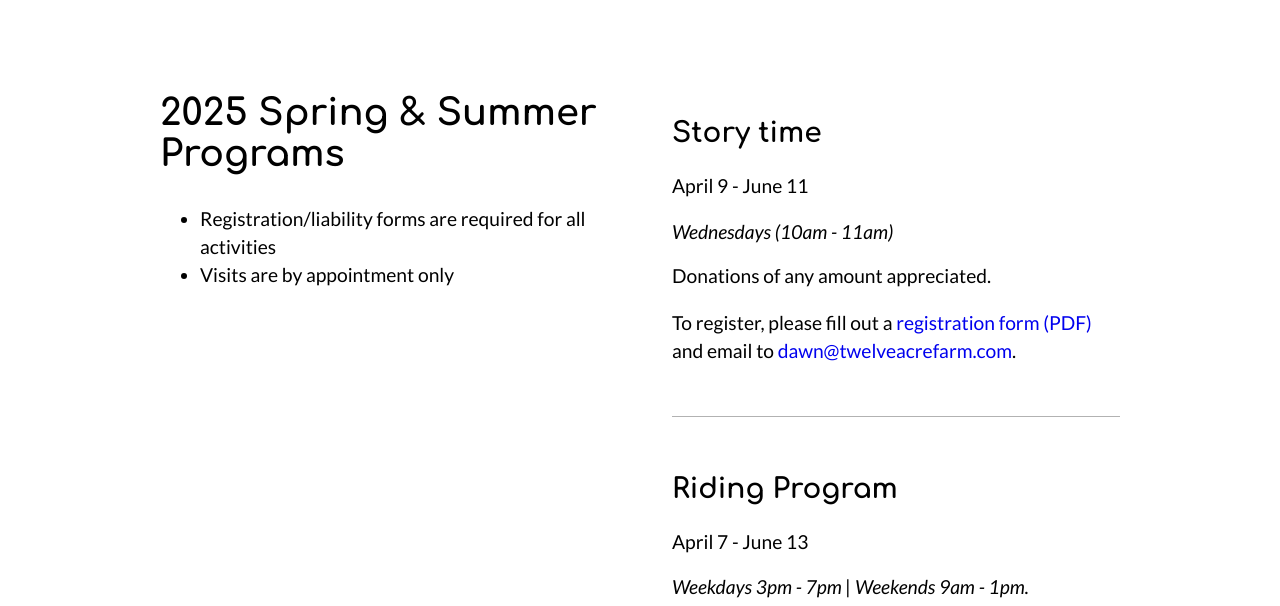
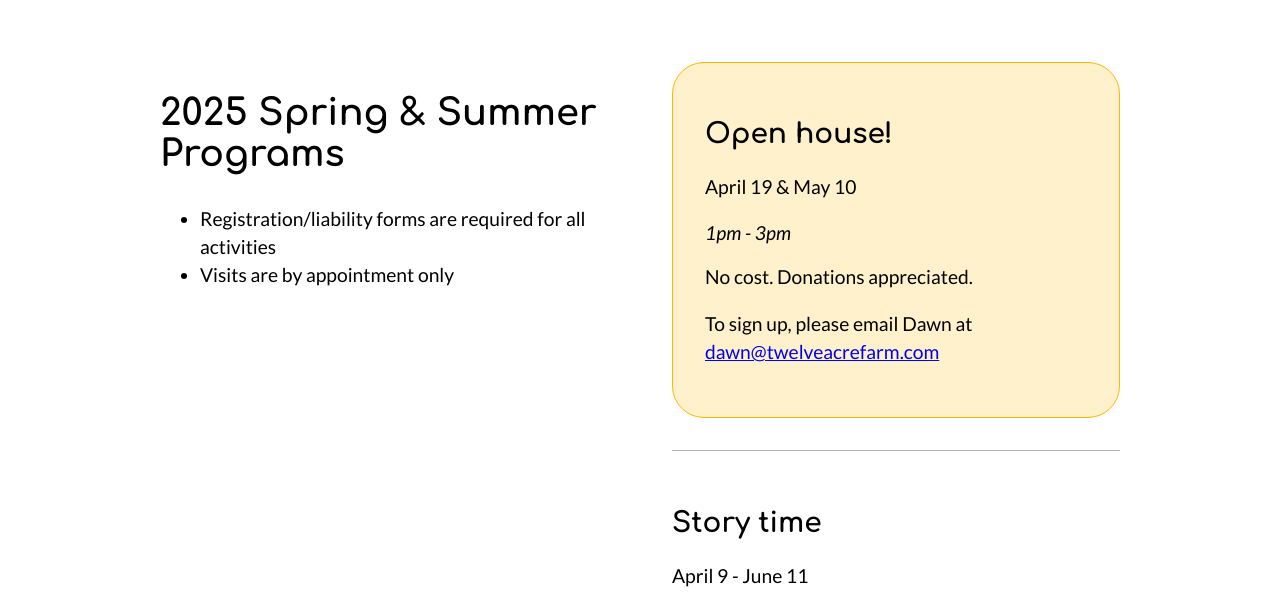
Before and after one commit to an-ik/Twelve-Acre-Farm, a website: page views/index.html in a window 1280 px wide. Shown: the part 661-1267 px from the top of the page. Drawn offline with Linux system fonts and the light colour scheme; a web font is replaced by a local one.

Commit message:
Added open house info

```diff
--- a/views/index.html
+++ b/views/index.html
@@ -22,7 +22,7 @@
        <link rel="stylesheet" href="https://fonts.googleapis.com/icon?family=Material+Icons">
 
        <!-- CSS -->
-       <link rel="stylesheet" href="/stylesheets/main.css?v5">
+       <link rel="stylesheet" href="/stylesheets/main.css?v6">
        <link rel="stylesheet" href="/stylesheets/view-master.css">
        <!-- Analytics -->
        <!-- Global site tag (gtag.js) - Google Analytics -->
@@ -88,17 +88,14 @@
                                    </ul>
                             </div>
                             <div class="program-list-container">
-                                   <!--<div class="program-details-container">
-                                          <h2>After school program</h2>
-                                          <p class="body-1">April 9 - June 11</p>
-                                          <p class="caption">Tuesdays (4pm - 6pm)</p>
-                                          <ul class="body-1">
-                                                 <li>Ages 5 - 13.</li>
-                                                 <li>Cost: $300</li>
-                                                 <li>Registration and full payment due March 15</li>
-                                          </ul>
-                                          <a class="body-1" href="/docs/after_school_program_registration_form.pdf" target="_blank">After School Program Registration Form (PDF)</a>
-                                   </div>-->
+                                   <div class="program-details-container em-container">
+                                          <h2>Open house!</h2>
+                                          <p class="body-1">April 19 & May 10</p>
+                                          <p class="caption">1pm - 3pm</p>
+                                          <p class="body-1">No cost. Donations appreciated.</p>
+                                          <p class="body-1">To sign up, please email Dawn at <a href="mailto:dawn@twelveacrefarm.com" class="body-1 mt-0" style="text-decoration: underline;">dawn@twelveacrefarm.com</a></p>
+                                   </div>
+                                   <div class="divider"></div>
                                    <div class="program-details-container">
                                           <!--<img src="/images/icon-program-story-time.svg">-->
                                         <h2>Story time <!--<span class="caption">- Registration required</span>--></h2>
--- a/views/stylesheets/main.css
+++ b/views/stylesheets/main.css
@@ -363,6 +363,21 @@ nav img {
     border-bottom: 1px solid var(--divider);
 }
 
+.divider {
+    height: 1px;
+    border-bottom: 1px solid var(--divider);
+    margin-top: 32px;
+}
+
+.em-container {
+    border-radius: 32px;
+    border: 1px solid var(--alert-new);
+    padding-left: 32px;
+    background-color: rgba(255, 183, 2, 0.2);
+}
+
+
+
 /* Volunteer Section */
 .volunteer-container {
     display: flex;
```
Also changed, not shown: 2 other files.
